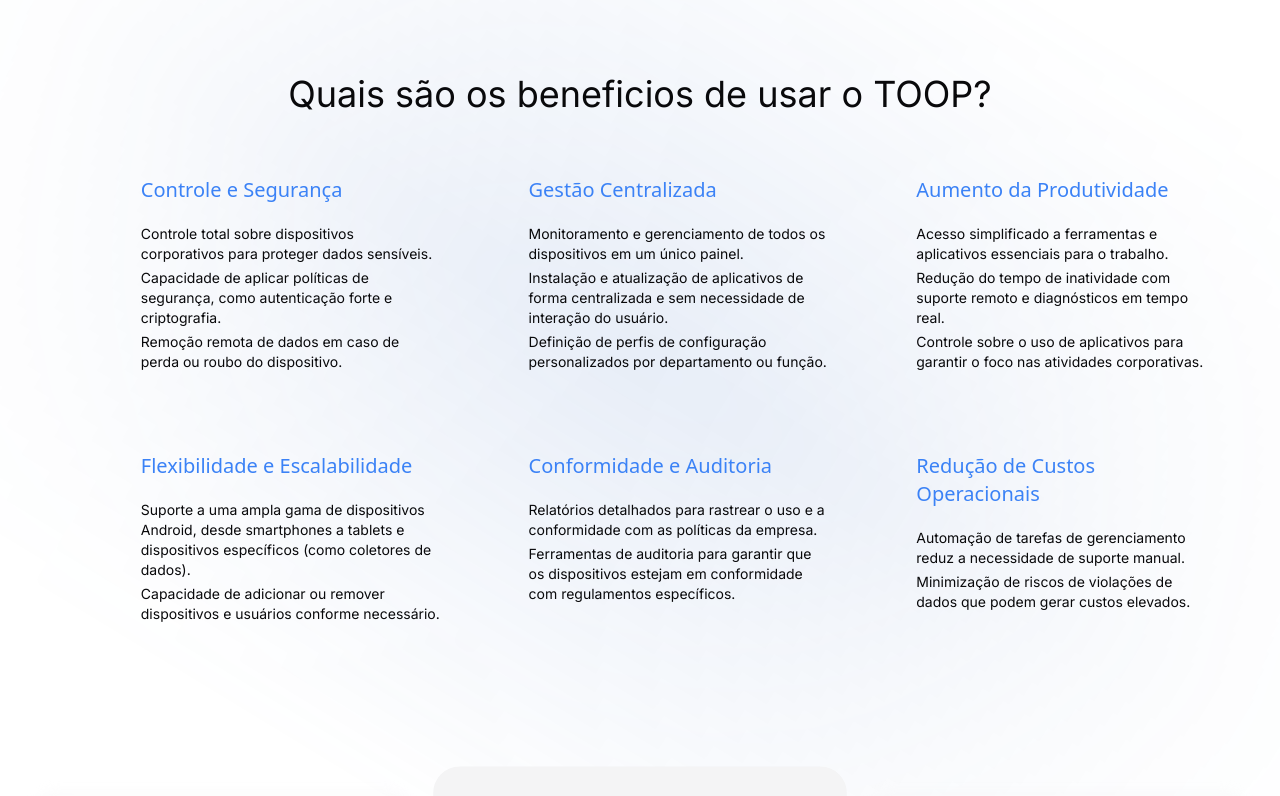
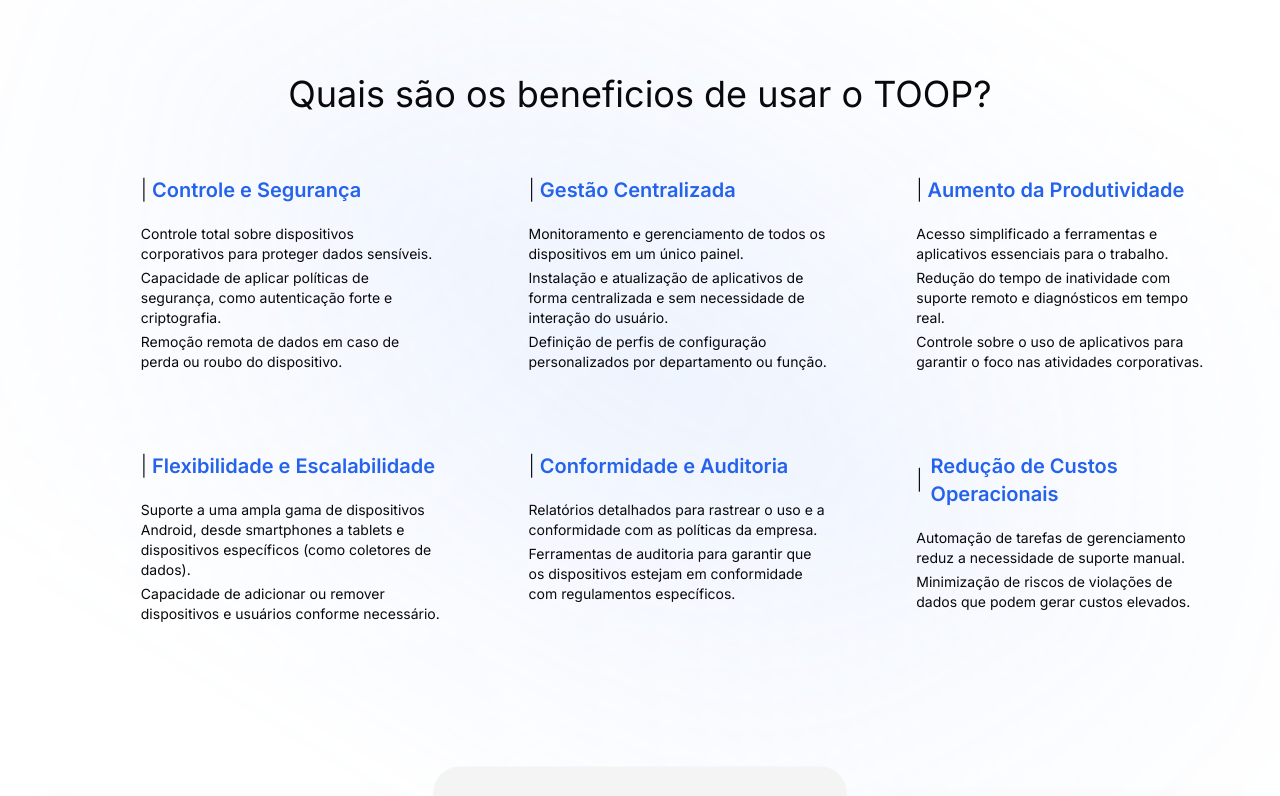
Before and after one commit to atmoutsourcing/toop-landing-page, a Next.js app: page / in a window 1280 px wide. Shown: the part 1500-2296 px from the top of the page. Built offline with nearby package versions, Linux system fonts and the light colour scheme.

Commit message:
mudanca de layout, aba de planos, home e sobre nos

```diff
--- a/src/app/aboutUs/page.tsx
+++ b/src/app/aboutUs/page.tsx
@@ -51,15 +51,18 @@ export default function AboutUs() {
           style={{ zIndex: '10' }}
           className="flex justify-center gap-2 text-center font-plusJakartaSans text-3xl font-bold md:text-start md:text-4xl"
         >
-          transformar sua gestão impulsionar resultados.
+          <span className="text-yellow-400 dark:text-yellow-500">
+            transformar
+          </span>{' '}
+          sua gestão impulsionar resultados
         </h1>
         <div
-          className="absolute flex h-[200px] w-[200px] rounded-[8px] bg-gradient-radial from-[#5aa2fa] to-[#223d88] blur-[130px] md:hidden"
+          className="absolute flex h-[200px] w-[200px] rounded-[8px] bg-gradient-radial from-[#bfdbfe] to-[#2563eb] blur-[130px] md:hidden"
           style={{ transform: 'rotate(-58.67deg)', zIndex: '-1' }}
         />
         <div className="absolute flex h-auto w-[100%] items-center justify-center gap-[35%] px-[10%]">
-          <div className="mb-10 hidden h-[204px] w-[213px] rounded-full bg-blue-500 blur-[120px] md:flex" />
-          <div className="mt-36 hidden h-[204px] w-[213px] rounded-full bg-blue-500 blur-[120px] md:flex" />
+          <div className="mb-10 hidden h-[204px] w-[213px] rounded-full bg-blue-300 blur-[120px] md:flex" />
+          <div className="mt-36 hidden h-[204px] w-[213px] rounded-full bg-blue-300 blur-[120px] md:flex" />
         </div>
       </div>
 
--- a/src/app/page.tsx
+++ b/src/app/page.tsx
@@ -23,7 +23,7 @@ export default function Home() {
     <div className="mx-auto flex max-w-[1440px] flex-col font-inter">
       <div
         style={{ zIndex: '-1' }}
-        className="absolute left-[-380px] top-[-153.81px] h-[649.99px] w-[575.79px] rotate-[-0.02deg] bg-gradient-radial from-blue-500 to-blue-800 blur-[250px]"
+        className="absolute left-[-380px] top-[-153.81px] h-[649.99px] w-[575.79px] rotate-[-0.02deg] bg-gradient-radial from-blue-200 to-blue-500 blur-[250px]"
       />
 
       <div className="relative mb-80 mt-52 flex flex-col items-center gap-2 font-bold md:text-start">
@@ -62,7 +62,7 @@ export default function Home() {
 
       <div
         style={{ zIndex: '-1' }}
-        className="absolute left-[1256px] top-[291px] hidden h-[438px] w-[1056px] max-w-[1440px] bg-gradient-radial from-blue-500 to-blue-800 blur-[250px] md:flex"
+        className="absolute left-[1256px] top-[291px] hidden h-[438px] w-[1056px] max-w-[1440px] bg-gradient-radial from-blue-200 to-blue-500 blur-[250px] md:flex"
       />
 
       <div className="flex flex-col items-center justify-between md:flex-row">
@@ -103,17 +103,20 @@ export default function Home() {
 
       <div className="flex flex-col items-center justify-center gap-[20%] px-4 py-10 md:h-screen">
         <div
-          className="absolute hidden h-[100%] w-[5%] rounded-[8px] bg-gradient-radial from-[#5aa2fa] to-[#223d88] blur-[180px] md:flex"
+          className="absolute hidden h-[100%] w-[5%] rounded-[8px] bg-gradient-radial from-[#bfdbfe] to-[#2563eb] blur-[180px] md:flex"
           style={{ transform: 'rotate(-58.67deg)', zIndex: '-1' }}
         />
         <h1 className="pb-[5%] text-center text-2xl dark:text-zinc-300 md:text-start md:text-4xl">
           Quais são os beneficios de usar o TOOP?
         </h1>
 
-        <div className="flex w-full flex-col gap-16 md:pl-[10%]">
+        <div className="flex w-full flex-col gap-16 font-inter md:pl-[10%]">
           <div className="grid grid-cols-1 justify-between gap-16 text-center sm:grid-cols-2 md:grid-cols-3 md:gap-10 md:text-left">
             <div className="md:max-w-[300px]">
-              <h2 className="pb-5 font-sans text-xl text-blue-500">
+              <h2 className="pb-5 text-xl font-semibold text-blue-600 dark:text-blue-400">
+                <span className="font-light text-zinc-950 dark:text-zinc-100">
+                  |
+                </span>{' '}
                 Controle e Segurança
               </h2>
               <p className="pb-1 text-sm">
@@ -131,7 +134,10 @@ export default function Home() {
             </div>
 
             <div className="md:max-w-[300px]">
-              <h2 className="pb-5 font-sans text-xl text-blue-500">
+              <h2 className="pb-5 text-xl font-semibold text-blue-600 dark:text-blue-400">
+                <span className="font-light text-zinc-950 dark:text-zinc-100">
+                  |
+                </span>{' '}
                 Gestão Centralizada
               </h2>
               <p className="pb-1 text-sm">
@@ -149,7 +155,10 @@ export default function Home() {
             </div>
 
             <div className="md:max-w-[300px]">
-              <h2 className="pb-5 font-sans text-xl text-blue-500">
+              <h2 className="pb-5 text-xl font-semibold text-blue-600 dark:text-blue-400">
+                <span className="font-light text-zinc-950 dark:text-zinc-100">
+                  |
+                </span>{' '}
                 Aumento da Produtividade
               </h2>
               <p className="pb-1 text-sm">
@@ -169,7 +178,10 @@ export default function Home() {
 
           <div className="grid grid-cols-1 gap-16 text-center sm:grid-cols-2 md:grid-cols-3 md:gap-10 md:text-left">
             <div className="md:max-w-[300px]">
-              <h2 className="pb-5 font-sans text-xl text-blue-500">
+              <h2 className="pb-5 text-xl font-semibold text-blue-600 dark:text-blue-400">
+                <span className="font-light text-zinc-950 dark:text-zinc-100">
+                  |
+                </span>{' '}
                 Flexibilidade e Escalabilidade
               </h2>
               <p className="pb-1 text-sm">
@@ -184,7 +196,10 @@ export default function Home() {
             </div>
 
             <div className="md:max-w-[300px]">
-              <h2 className="pb-5 font-sans text-xl text-blue-500">
+              <h2 className="pb-5 text-xl font-semibold text-blue-600 dark:text-blue-400">
+                <span className="font-light text-zinc-950 dark:text-zinc-100">
+                  |
+                </span>{' '}
                 Conformidade e Auditoria
               </h2>
               <p className="pb-1 text-sm">
@@ -198,8 +213,13 @@ export default function Home() {
             </div>
 
             <div className="md:max-w-[300px]">
-              <h2 className="pb-5 font-sans text-xl text-blue-500">
-                Redução de Custos Operacionais
+              <h2 className="pb-5 text-xl font-semibold text-blue-600 dark:text-blue-400">
+                <div className="flex items-center gap-2">
+                  <span className="font-light text-zinc-950 dark:text-zinc-100">
+                    |
+                  </span>
+                  Redução de Custos Operacionais
+                </div>
               </h2>
               <p className="pb-1 text-sm">
                 Automação de tarefas de gerenciamento reduz a necessidade de
--- a/src/app/plans/page.tsx
+++ b/src/app/plans/page.tsx
@@ -12,13 +12,8 @@ export default function Plans() {
     <div className="flex h-auto w-full flex-col font-inter">
       <div className="mt-44 flex flex-col items-center justify-center gap-24 text-center">
         <div
-          className="absolute mb-10 hidden h-[150px] w-[90%] rounded-[8px] bg-gradient-radial from-[#5aa2fa] to-[#223d88] blur-[150px] md:flex"
+          className="absolute mb-10 hidden h-[150px] w-[90%] rounded-[8px] bg-gradient-radial from-[#bfdbfe] to-[#2563eb] blur-[150px] md:flex"
           style={{ transform: 'rotate(20deg)', zIndex: '-1' }}
-        />
-
-        <div
-          className="absolute flex h-[400px] w-[100px] overflow-hidden rounded-[8px] bg-gradient-radial from-[#5aa2fa] to-[#223d88] blur-[100px] md:hidden"
-          style={{ transform: 'rotate(-58.67deg)', zIndex: '-1' }}
         />
 
         <div className="flex flex-col items-center gap-3">
@@ -36,7 +31,11 @@ export default function Plans() {
 
           <div className="flex flex-col gap-2">
             <div className="font-plusJakartaSans text-3xl font-bold dark:text-zinc-200 md:text-4xl">
-              Confira nossos planos e escolha a solução ideal
+              Confira nossos planos e escolha a{' '}
+              <span className="text-yellow-400 dark:text-yellow-500">
+                solução
+              </span>{' '}
+              ideal
             </div>
 
             <div className="mb-56 font-plusJakartaSans text-3xl font-bold dark:text-zinc-200 md:text-4xl">
```
